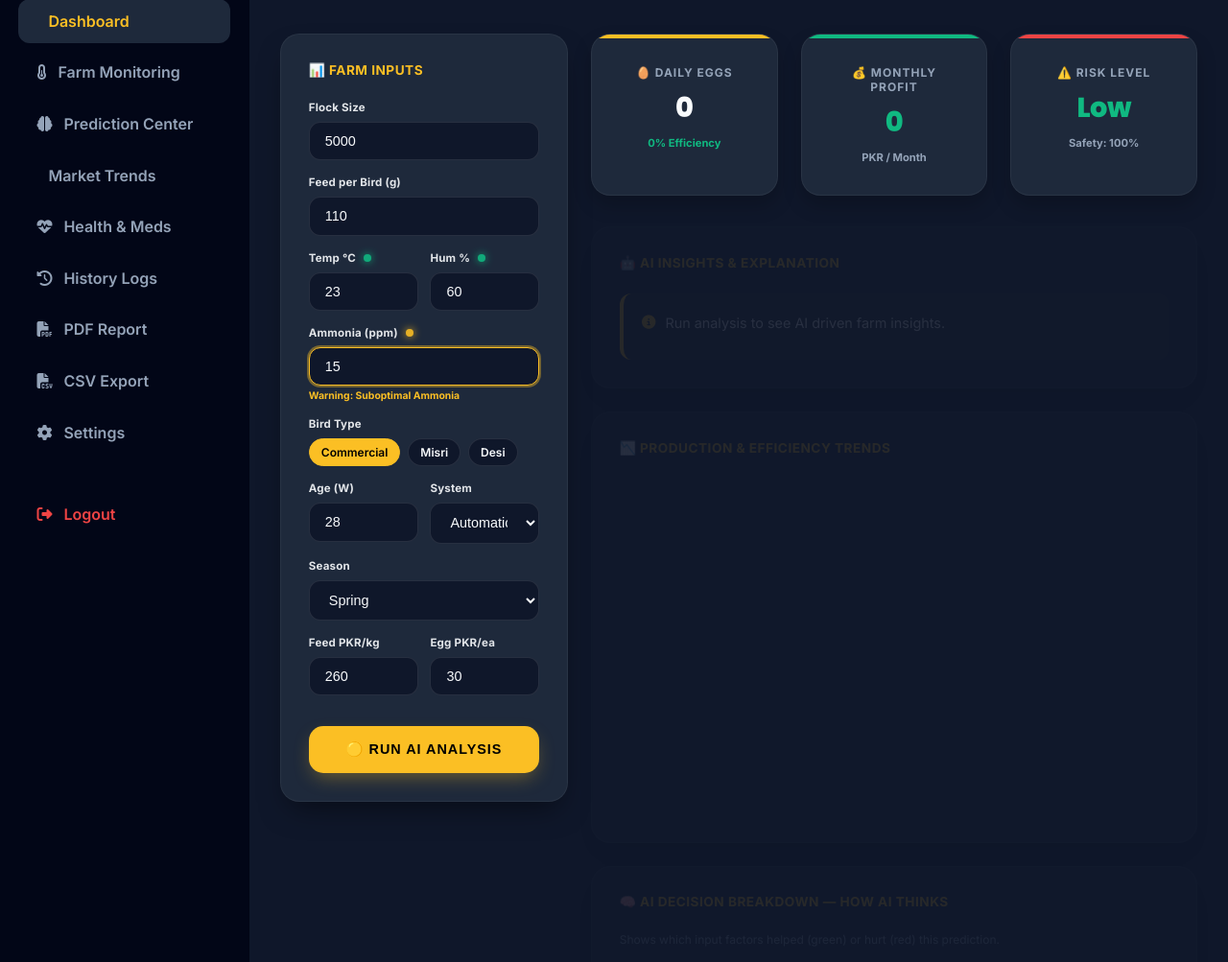
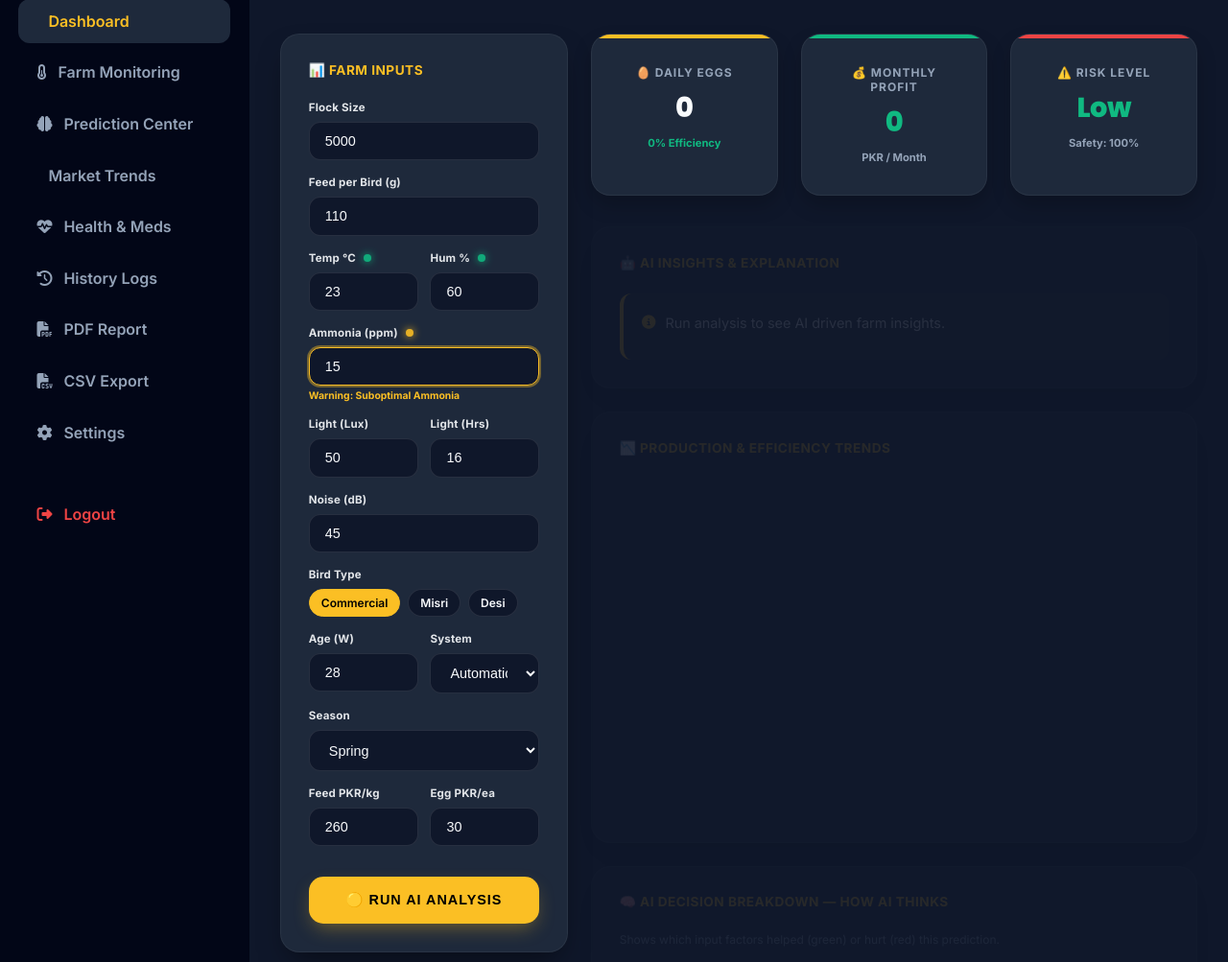
Before and after one commit to MuhammadAmanMajeed/PoultryPredict-AI, a Flask app: page / in a window 1280 px wide. Shown: the part 102-1105 px from the top of the page at 96% size. Run offline with Flask 3, Linux system fonts and the light colour scheme; a user stored in the database is signed in; data that the repository does not hold is empty; a map, chart or similar area stays blank; some libraries are stand-ins or nearby versions.

Commit message:
Add Light Intensity, Duration, and Noise inputs to prediction UI

```diff
--- a/templates/index.html
+++ b/templates/index.html
@@ -580,6 +580,14 @@
                         <input type="number" id="Ammonia" class="form-input" value="15" oninput="updateIndicators()">
                         <div id="msg-Ammonia" class="input-msg"></div>
                     </div>
+                    <div style="display: grid; grid-template-columns: 1fr 1fr; gap: 0.8rem;">
+                        <div class="form-group"><label>Light (Lux)</label><input type="number" id="Light_Intensity" class="form-input" value="50"></div>
+                        <div class="form-group"><label>Light (Hrs)</label><input type="number" id="Light_Duration" class="form-input" value="16"></div>
+                    </div>
+                    <div class="form-group">
+                        <label>Noise (dB)</label>
+                        <input type="number" id="Noise" class="form-input" value="45">
+                    </div>
                     <div class="form-group">
                         <label>Bird Type</label>
                         <div class="badge-select" id="breed-select">
@@ -916,9 +924,9 @@
                 Season: document.getElementById('Season').value,
                 Feed_Price_per_kg: document.getElementById('Feed_Price').value,
                 Egg_Price_per_unit: document.getElementById('Egg_Price').value,
-                Noise: 45,
-                Light_Intensity: 50,
-                Light_Duration: 16
+                Noise: document.getElementById('Noise').value,
+                Light_Intensity: document.getElementById('Light_Intensity').value,
+                Light_Duration: document.getElementById('Light_Duration').value
             };
 
             try {
```
